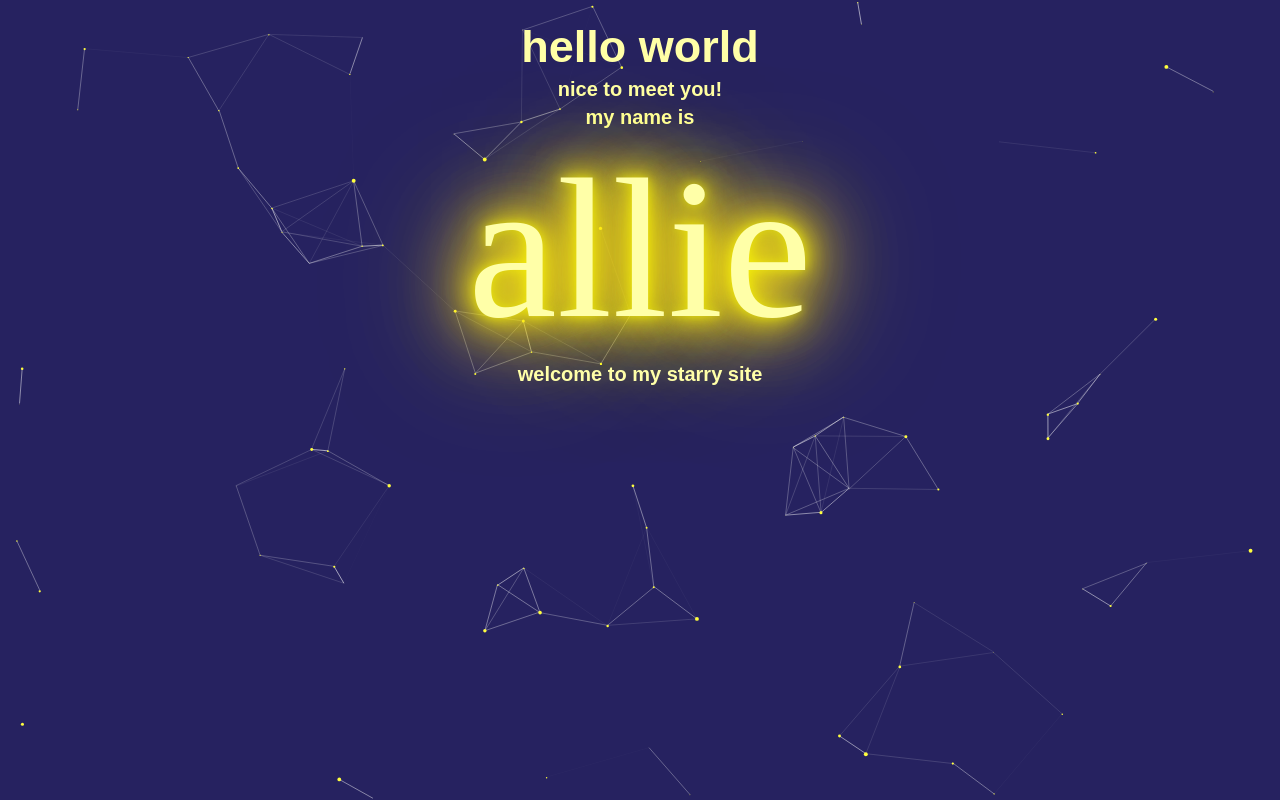
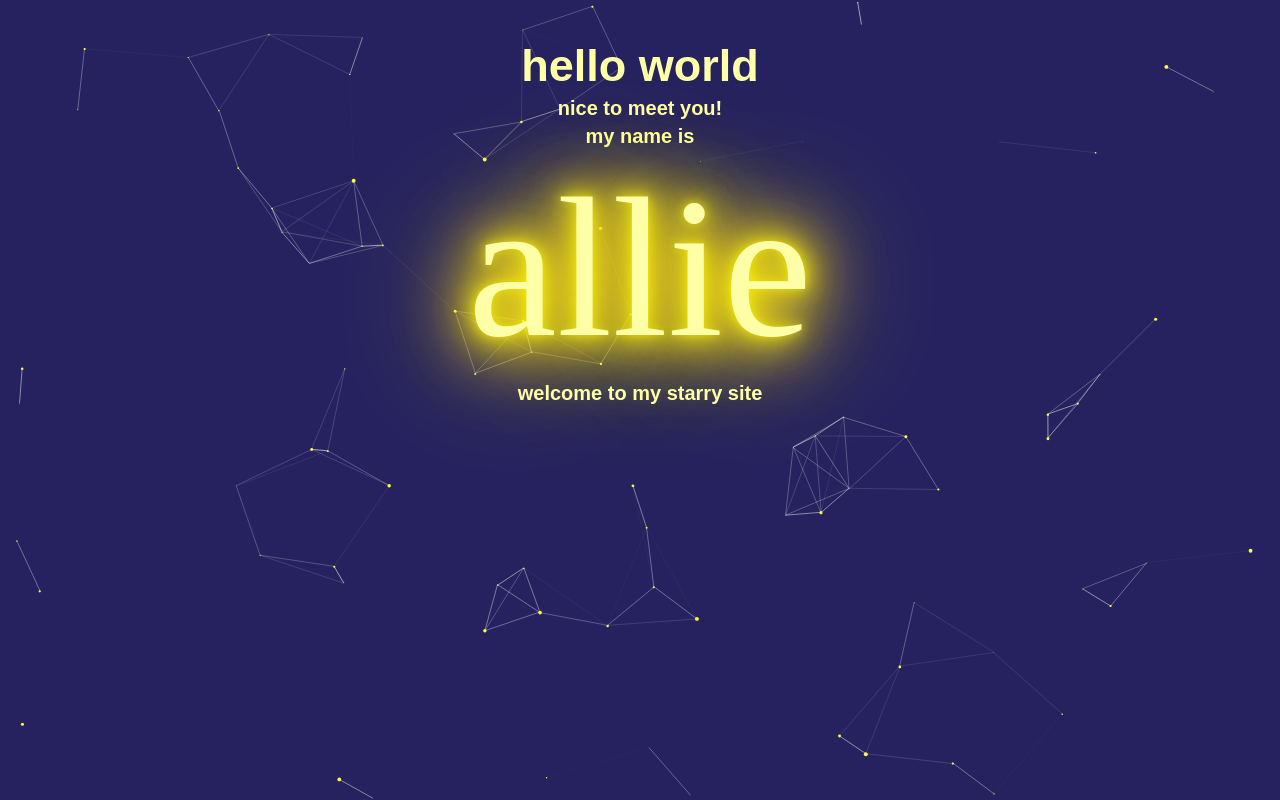
Before and after one commit to allie-rae/starry-night, a website: page index.html in a window 1280 px wide. Drawn offline with Linux system fonts and the light colour scheme; a web font is replaced by a local one.

Commit message:
:lipstick: padding update
updated

```diff
--- a/index.css
+++ b/index.css
@@ -28,7 +28,7 @@ h1 {
   color: #ffffa8;
   position: relative;
   margin-top: 0;
-  padding-top: 21.44px;
+  padding-top: 4rem;
   font-size: 4.5rem;
   margin-bottom: 0.5rem;
 }
```
